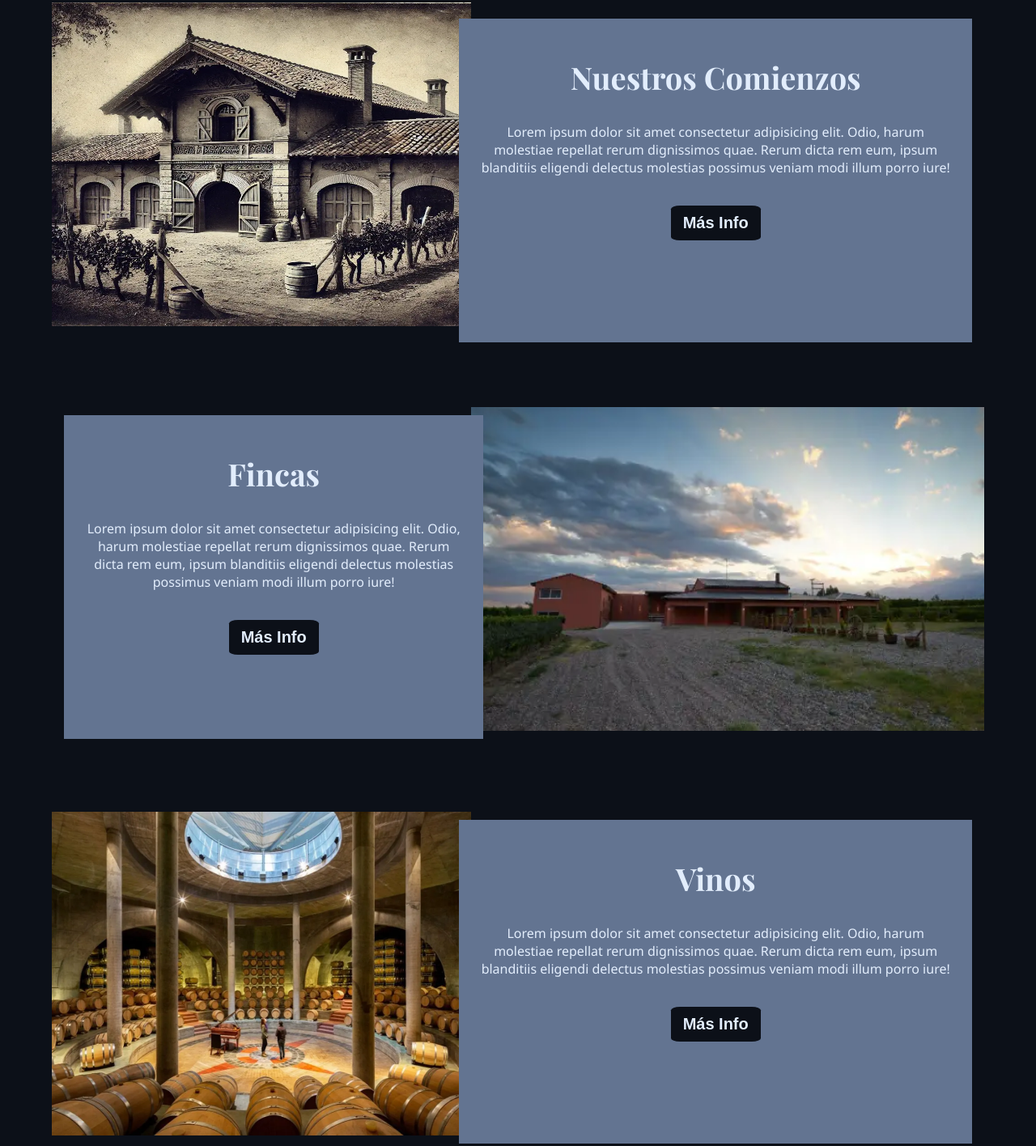
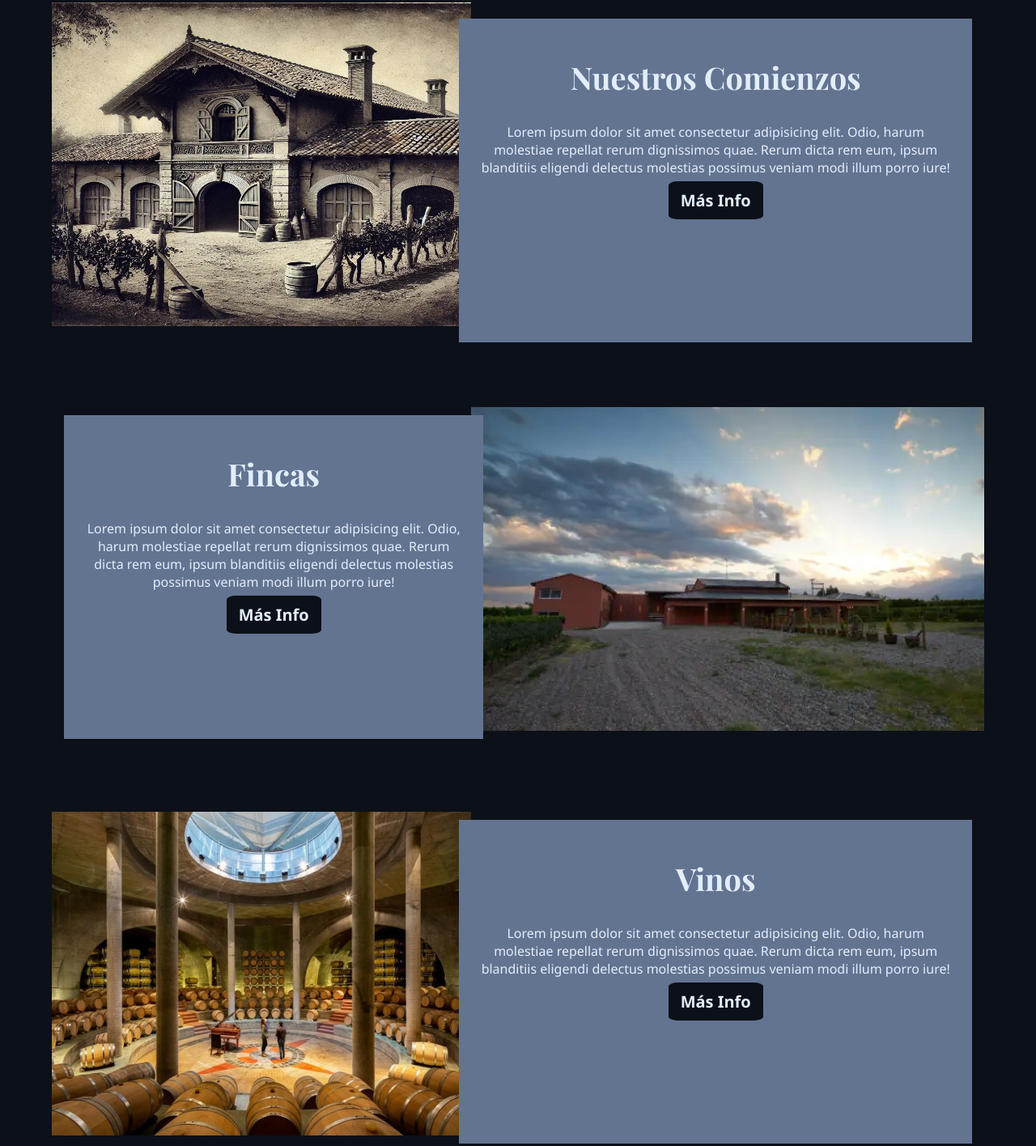
Before and after one commit to JeroDominik/Valle-del-Malbec---Coder, a plain HTML site: page index.html in a window 1280 px wide. Shown: the part 897-2313 px from the top of the page at 81% size. Drawn offline with nearby package versions, Linux system fonts and the light colour scheme.

Commit message:
etiqueta button cambiada por 'a'

```diff
--- a/index.html
+++ b/index.html
@@ -59,9 +59,9 @@
                 <p>
                     Lorem ipsum dolor sit amet consectetur adipisicing elit. Odio, harum molestiae repellat rerum dignissimos quae. Rerum dicta rem eum, ipsum blanditiis eligendi delectus molestias possimus veniam modi illum porro iure!
                 </p>
-                <button class="seccion__info__button">
+                <a href="./pages/nosotros.html" class="seccion__info__button">
                     Más Info
-                </button>
+                </a>
             </div>
         </section>
         <section class="seccion">
@@ -73,9 +73,9 @@
                 <p>
                     Lorem ipsum dolor sit amet consectetur adipisicing elit. Odio, harum molestiae repellat rerum dignissimos quae. Rerum dicta rem eum, ipsum blanditiis eligendi delectus molestias possimus veniam modi illum porro iure!
                 </p>
-                <button class="seccion__info__button">
+                <a href="./pages/fincas.html" class="seccion__info__button">
                     Más Info
-                </button>
+                </a>
             </div>
         </section>
         <section class="seccion">
@@ -87,9 +87,9 @@
                 <p>
                     Lorem ipsum dolor sit amet consectetur adipisicing elit. Odio, harum molestiae repellat rerum dignissimos quae. Rerum dicta rem eum, ipsum blanditiis eligendi delectus molestias possimus veniam modi illum porro iure!
                 </p>
-                <button class="seccion__info__button">
+                <a href="./pages/vinos.html" class="seccion__info__button">
                     Más Info
-                </button>
+                </a>
             </div>
         </section>
         </section>
```
